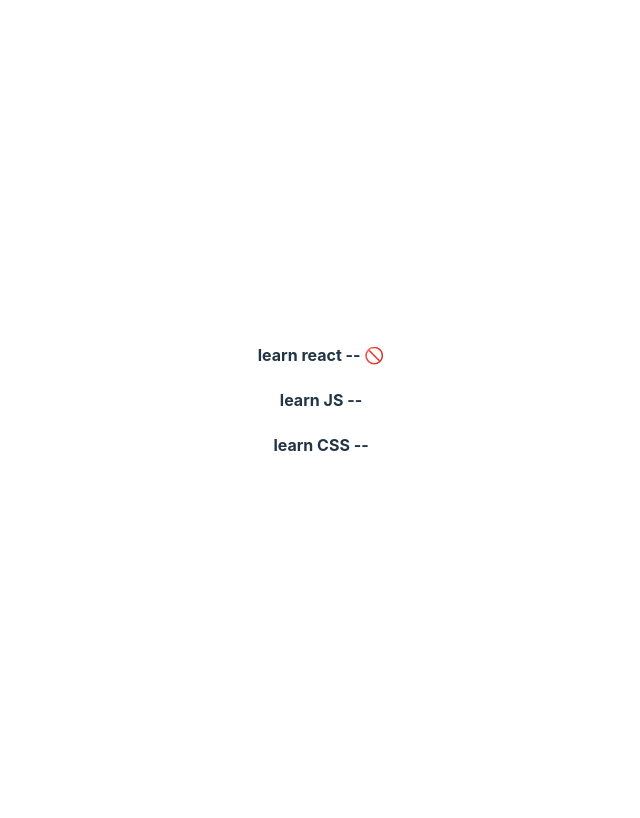
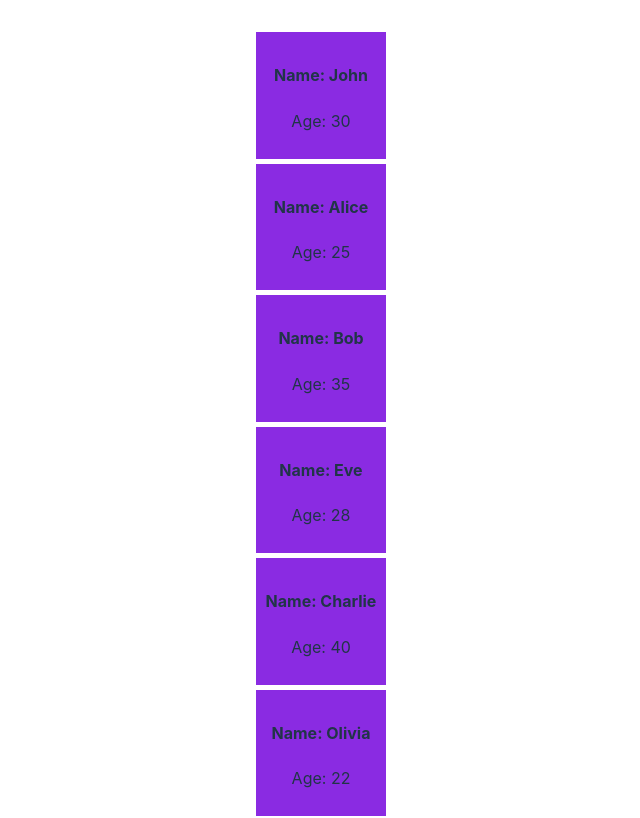
Before and after one commit to raselsharif/programmingHero-module-38, a React (Vite) app: page / in a window 1280 px wide. Shown: the top 818 px of the page, without its empty margins (319-959 px from the left). Built offline with nearby package versions, Linux system fonts and the light colour scheme.

Commit message:
added array and object rendering

```diff
--- /dev/null
+++ b/src/Actors.jsx
@@ -0,0 +1,8 @@
+
+
+export default function Actors({name}){
+
+    return(
+        <h3>Actor Name: {name}</h3>
+    )
+}
--- a/src/App.jsx
+++ b/src/App.jsx
@@ -2,14 +2,53 @@ import { useState } from 'react'
 import reactLogo from './assets/react.svg'
 import viteLogo from '/vite.svg'
 import Todo from './Todo'
+import Actors from './Actors'
+import Singers from './Singers'
 import './App.css'
 
 function App() {
+  const actors = [
+    'Tom Hanks',
+    'Meryl Streep',
+    'Denzel Washington',
+    'Scarlett Johansson',
+    'Leonardo DiCaprio',
+    'Jennifer Lawrence',
+    'Brad Pitt',
+    'Natalie Portman',
+    'Robert De Niro',
+    'Charlize Theron'
+  ];
+  const singers = [
+    { id: 1, name: 'John', age: 30 },
+    { id: 2, name: 'Alice', age: 25 },
+    { id: 3, name: 'Bob', age: 35 },
+    { id: 4, name: 'Eve', age: 28 },
+    { id: 5, name: 'Charlie', age: 40 },
+    { id: 6, name: 'Olivia', age: 22 },
+    { id: 7, name: 'Daniel', age: 33 },
+    { id: 8, name: 'Sophia', age: 29 },
+    { id: 9, name: 'Grace', age: 37 },
+    { id: 10, name: 'Liam', age: 32 }
+  ];
+
+
+
   return (
     <>
-    <Todo task="learn react" completed={false}></Todo>
+
+      {
+        singers.map(singer => <Singers singer={singer}></Singers>)
+      }
+
+      {/* {
+        actors.map(actor => <Actors name={actor}></Actors>)
+      } */}
+
+
+      {/* <Todo task="learn react" completed={false}></Todo>
     <Todo task="learn JS" completed={true}></Todo>
-    <Todo task="learn CSS" completed={true}></Todo>
+    <Todo task="learn CSS" completed={true}></Todo> */}
 
       {/* <h1>Hello, this is vite + react project</h1>
       <Device name="laptop" price="35000"></Device>
--- /dev/null
+++ b/src/Singers.jsx
@@ -0,0 +1,13 @@
+export default function Singers({singer}){
+
+    return (
+        <div style={{
+            backgroundColor:"blueviolet",
+            padding: '10px',
+            marginBottom: "5px",
+        }}>
+            <h4>Name: {singer.name}</h4>
+            <p>Age: {singer.age}</p>
+        </div>
+    )
+}
```
